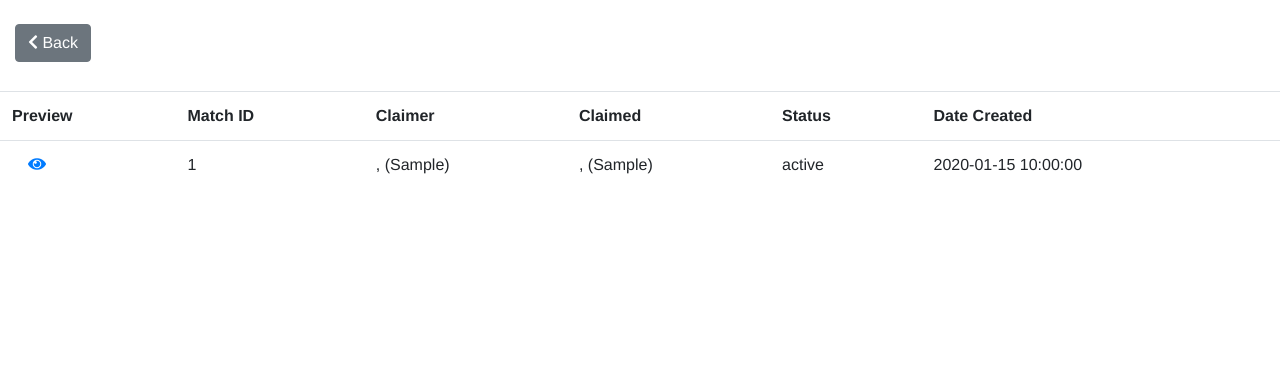
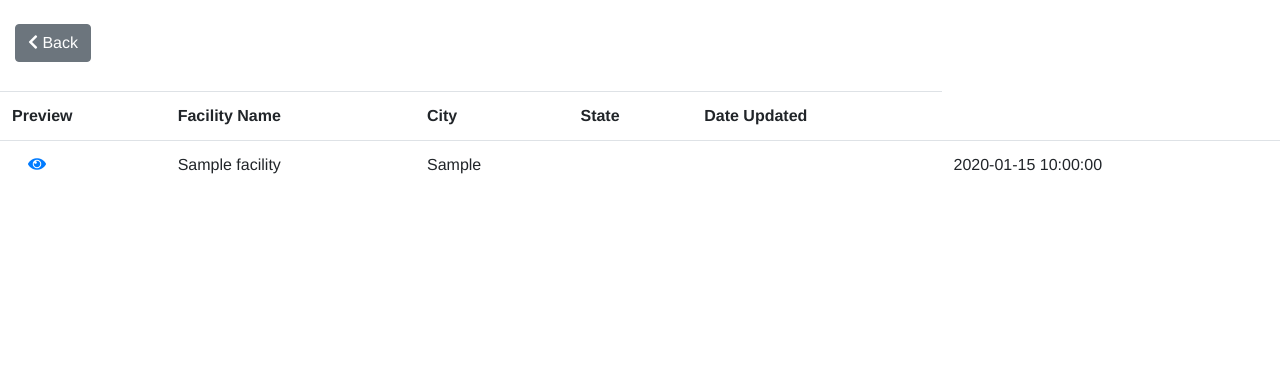
Before and after one commit to weirdaze/reunite, a PHP site: page /display_facilities.php in a window 1280 px wide. Shown: the part 100-473 px from the top of the page. Run offline with PHP 8.4, Linux system fonts and the light colour scheme; the visitor is signed in with stand-in values (Sample User, id 1); tables that the repository leaves empty or names only in its code hold one stand-in row (values such as "Sample post"); data that the repository does not hold is empty; some libraries are stand-ins or nearby versions.

Commit message:
facility stuff

```diff
--- a/create_facility.php
+++ b/create_facility.php
@@ -12,5 +12,5 @@
 	$result = exec($execStr);
 	echo $result;
 	echo "created facility: ".$facility_name;
-	header("Location: facility.php");
+	header("Location: display_facilities.php");
 ?>
--- a/display_facilities.php
+++ b/display_facilities.php
@@ -8,44 +8,28 @@
 	<table class="table">
 		<tr>
 			<th>Preview</th>
-			<th>Match ID</th>
-			<th>Claimer</th>
-			<th>Claimed</th>
-			<th>Status</th>
-			<th>Date Created</th>
+			<th>Facility Name</th>
+			<th>City</th>
+			<th>State</th>
+			<th>Date Updated</th>
 		</tr>
 <?php
 
-	$sql = "SELECT Match_ID, UID_A, UID_B, DateMatched, Status from matches where Status<>'closed' ORDER BY DateMatched DESC";
+	$sql = "SELECT FacilityName, city, State, Zip, last_updated from facilities ORDER BY FacilityName ASC";
 
 	$result = mysqli_query($db,$sql);
 
 	if ($result->num_rows > 0) {
 		while($row = $result->fetch_assoc()) {
-			$uid_a = $row['UID_A'];
-			$uid_b = $row['UID_B'];
-			$date_matched = $row['DateMatched'];
-
-			$sql2 = "SELECT FirstName, LastName from person where UID='$uid_a'";
-			$result2 = mysqli_query($db,$sql2);
-			$row2 = $result2->fetch_assoc();
-			$uid_a_fn = $row2['FirstName'];
-			$uid_a_ln = $row2['LastName'];
-
-			$sql3 = "SELECT FirstName, LastName from person where UID='$uid_b'";
-			$result3 = mysqli_query($db,$sql3);
-			$row3 = $result3->fetch_assoc();
-			$uid_b_fn = $row3['FirstName'];
-			$uid_b_ln = $row3['LastName'];
 
 ?>
 			<tr>
 				<td><a class="previewMatch text-primary ml-3" data-match_id="<?php echo $row['Match_ID']; ?>" data-uid_a="<?php echo $row['UID_A']; ?>" data-uid_b="<?php echo $row['UID_B']; ?>"><i class="fa fa-eye"></i></a></td>
-				<td><?php echo $row['Match_ID']; ?></td>
-				<td><?php echo $uid_a_ln.", ".$uid_a_fn." (".$row['UID_A'].")"; ?></td>
-			    <td><?php echo $uid_b_ln.", ".$uid_b_fn." (".$row['UID_B'].")"; ?></td>
-				<td><?php echo $row['Status']; ?></td>
-				<td><?php echo $row['DateMatched']; ?></td>
+				<td><?php echo $row['FacilityName']; ?></td>
+				<td><?php echo $row['city']; ?></td>
+			    <td><?php echo $row['state']; ?></td>
+				<td><?php echo $row['zip']; ?></td>
+				<td><?php echo $row['last_updated']; ?></td>
 			</tr>
 <?php
 		}
```
